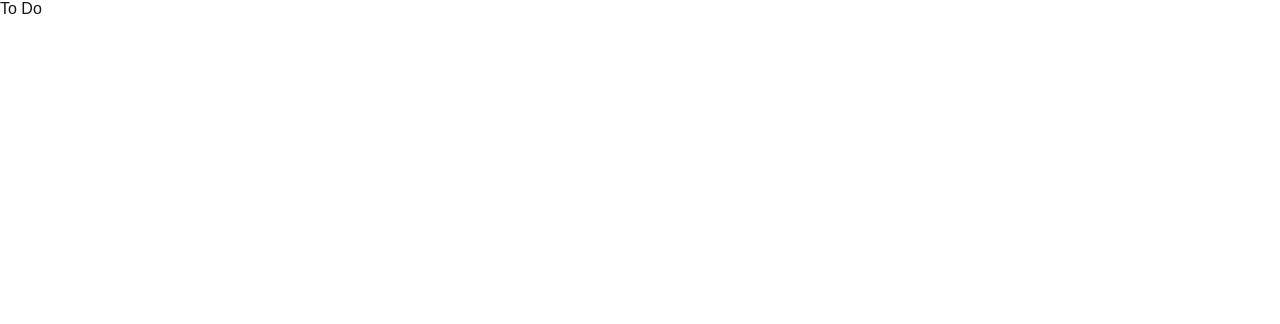
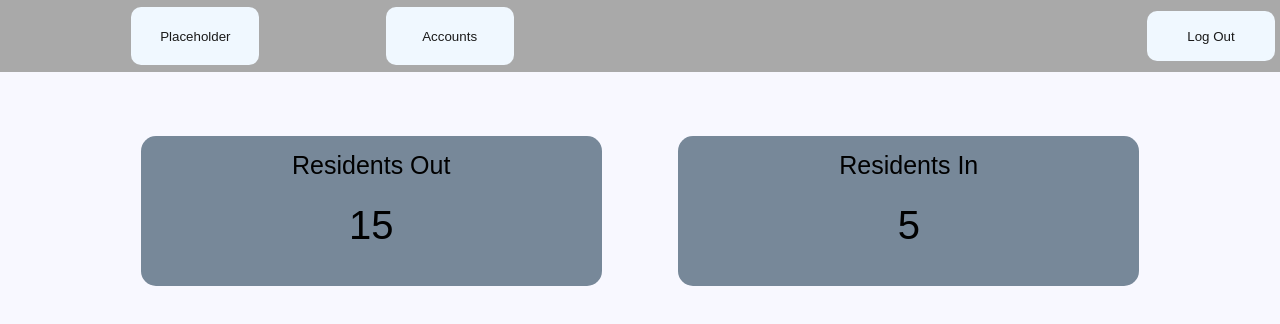
Before and after one commit to The-Ashram/Attendance_Taking_FE, a Next.js app: page /homepage in a window 1280 px wide. Shown: the top 324 px of the page. Built offline with nearby package versions, Linux system fonts and the light colour scheme.

Commit message:
addition of new pages and draft of dashboard

```diff
--- a/package.json
+++ b/package.json
@@ -12,12 +12,14 @@
     "next": "14.2.9",
     "react": "^18",
     "react-dom": "^18",
+    "react-modal": "^3.16.1",
     "styled-components": "^6.1.13"
   },
   "devDependencies": {
     "@types/node": "^20",
     "@types/react": "^18",
     "@types/react-dom": "^18",
+    "@types/react-modal": "^3.16.3",
     "eslint": "^8",
     "eslint-config-next": "14.2.9",
     "typescript": "^5"
--- /dev/null
+++ b/src/app/account/page.tsx
@@ -0,0 +1,4 @@
+export default function Account() {
+
+    return <label>To Do</label>
+}
--- /dev/null
+++ b/src/app/components/Dashboard/index.tsx
@@ -0,0 +1,41 @@
+import {Container, StatsBlock, Wrapper} from "@/app/components/Dashboard/styled";
+import {useState} from "react";
+import Modal from "react-modal";
+
+const customStyles = {
+    content: {
+        top: '50%',
+        left: '50%',
+        right: 'auto',
+        bottom: 'auto',
+        marginRight: '-50%',
+        transform: 'translate(-50%, -50%)',
+        height: '70%',
+        width: '70%',
+    },
+};
+
+export default function Dashboard() {
+    const [openModal, setOpenModal] = useState(false);
+
+    const ClickHandler = () => {
+        setOpenModal((s) => !s)
+    }
+
+    return (
+        <Container>
+            <Modal isOpen={openModal} onRequestClose={ClickHandler} style={customStyles}
+                   contentLabel={"List of Residents"}/>
+            <Wrapper>
+                <StatsBlock onClick={ClickHandler}>
+                    <label style={{fontSize: "25px"}}>Residents Out</label>
+                    <label style={{fontSize: "40px"}}>15</label>
+                </StatsBlock>
+                <StatsBlock>
+                    <label style={{fontSize: "25px"}}>Residents In</label>
+                    <label style={{fontSize: "40px"}}>5</label>
+                </StatsBlock>
+            </Wrapper>
+        </Container>
+    )
+}
--- /dev/null
+++ b/src/app/components/Dashboard/styled.ts
@@ -0,0 +1,32 @@
+import styled from "styled-components";
+
+export const Container = styled.div`
+    width: 100%;
+    display: flex;
+    justify-content: space-evenly;
+    padding: 5%;
+`
+export const Wrapper = styled.div`
+    width: 100%;
+    display: inherit;
+    justify-content: inherit;
+`
+
+export const StatsBlock = styled.button`
+    width: 40%;
+    height: 150px;
+    padding: 15px;
+    display: grid;
+    background-color: lightslategray;
+    border: lightslategray;
+    border-radius: 15px;
+
+    &:hover {
+        background-color: lightcoral;
+    }
+`
+export const ModalWrapper = styled.div`
+    width: 20%;
+    height: 20%;
+    background: white;
+`
--- /dev/null
+++ b/src/app/components/Header/index.tsx
@@ -0,0 +1,24 @@
+import {Button, ButtonsWrapper, Wrapper} from "@/app/components/Header/styled";
+import {useRouter} from "next/navigation";
+
+export default function Header() {
+    const router = useRouter();
+    const LogoutHandler = () => {
+        //logout stuff
+        router.push("/");
+    }
+
+    const AccountHandler = () => {
+        router.push("/account")
+    }
+    return (
+        <Wrapper>
+            <ButtonsWrapper>
+                <Button>Placeholder</Button>
+                <Button onClick={AccountHandler}>Accounts</Button>
+            </ButtonsWrapper>
+            <div style={{width: "300px"}}/>
+            <Button onClick={LogoutHandler}>Log Out</Button>
+        </Wrapper>
+    )
+}
--- /dev/null
+++ b/src/app/components/Header/styled.ts
@@ -0,0 +1,33 @@
+import styled from "styled-components";
+
+
+export const Wrapper = styled.div`
+    display: flex;
+    justify-content: space-between;
+    height: 9vh;
+    align-items: center;
+    background-color: darkgray;
+    padding: 5px
+`
+
+export const ButtonsWrapper = styled.div`
+    display: flex;
+    height: inherit;
+    align-items: center;
+    justify-content: space-evenly;
+    width: 50%;
+`
+
+export const Button = styled.button`
+    width: 10vw;
+    height: 80%;
+    background: aliceblue;
+    border: aliceblue;
+    color: #1a1a1a;
+    border-radius: 10px;
+
+    &:hover {
+        background: lightcoral;
+        color: white;
+    }
+`
--- a/src/app/homepage/page.tsx
+++ b/src/app/homepage/page.tsx
@@ -1,4 +1,10 @@
+'use client'
+import Header from "@/app/components/Header";
+import Dashboard from "@/app/components/Dashboard";
 
 export default function HomePage() {
-    return <p>To Do</p>
+    return (<>
+        <Header/>
+        <Dashboard/>
+    </>)
 }
--- a/src/app/layout.tsx
+++ b/src/app/layout.tsx
@@ -25,7 +25,7 @@ export default function RootLayout({
 }>) {
   return (
     <html lang="en">
-      <body className={`${geistSans.variable} ${geistMono.variable}`}>
+      <body className={`${geistSans.variable} ${geistMono.variable}`} style={{backgroundColor: "ghostwhite", color: "black"}}>
         {children}
       </body>
     </html>
```
Also changed, not shown: src/app/components/Dashboard/Modal.tsx (added, +9 -0 lines), src/app/components/LoginModal/LoginModal.tsx (+8 -7 lines), src/app/components/LoginModal/styled.ts (+3 -8 lines), 1 other file (tests, documents, lock files or other folders).
